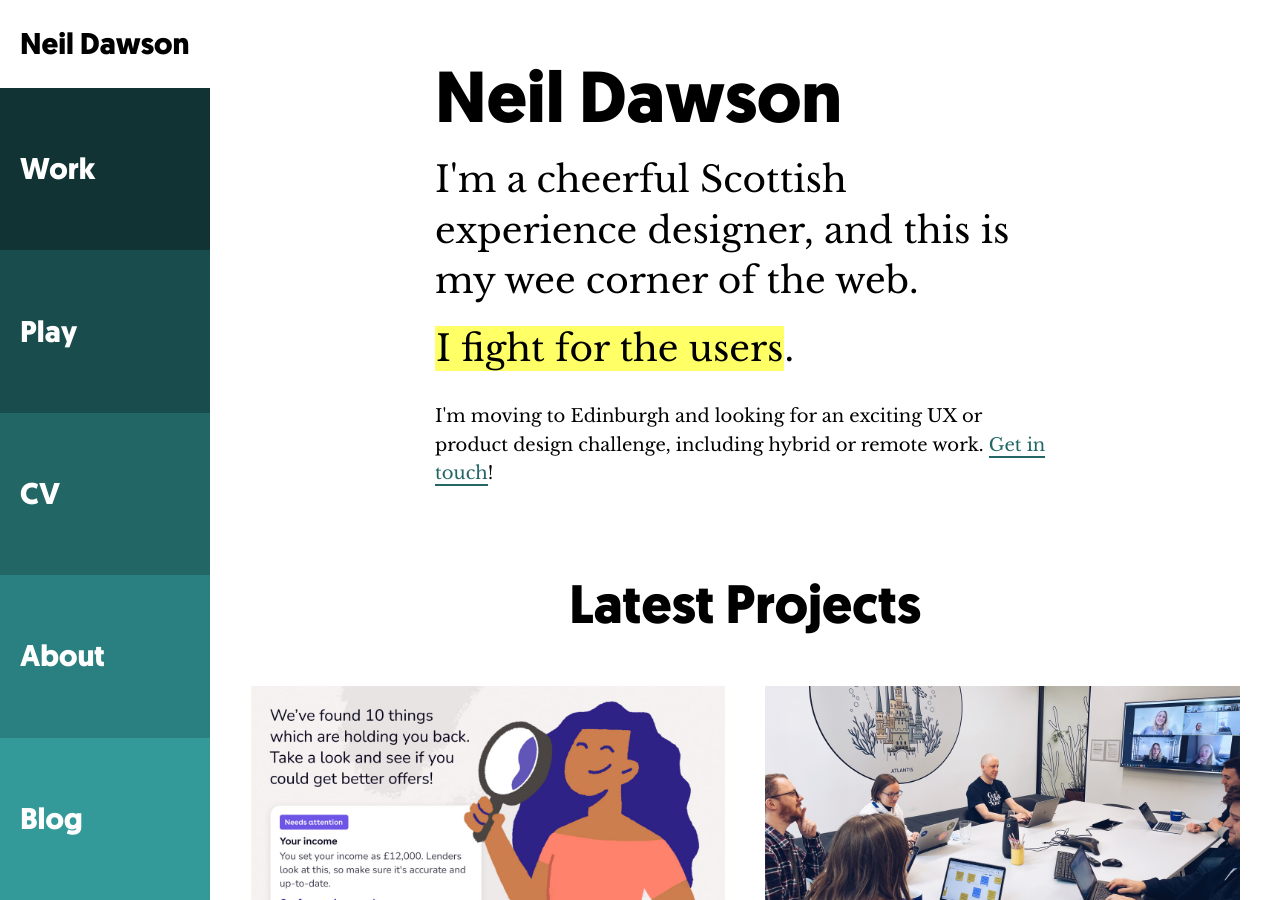
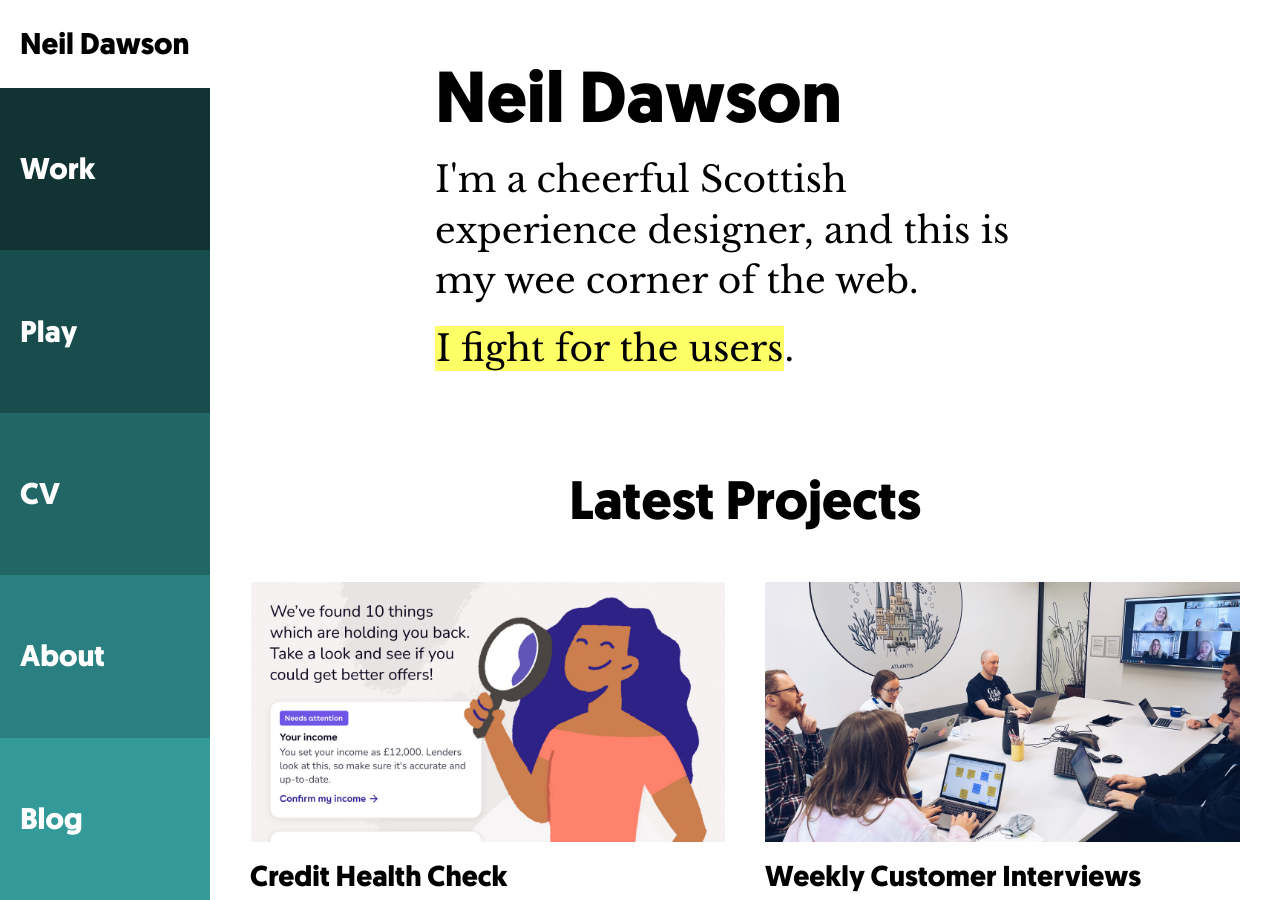
Before and after one commit to neildawson/neildawson.github.io, a Jekyll site: the page built from index.html, in a window 1280 px wide and 900 px high. Built offline with Jekyll 4.4.1, drawn with Linux system fonts in a browser that asks for light colours.

Commit message:
Removed job seeking message

```diff
--- a/index.html
+++ b/index.html
@@ -1,5 +1,5 @@
 ---
-title: Experience Designer coming to Edinburgh
+title: Experience Designer
 image: /assets/about/neil.jpg
 ---
 
@@ -9,7 +9,6 @@ image: /assets/about/neil.jpg
 
   <p class="description">I'm a cheerful Scottish experience designer, and this is my wee corner of the web.</p>
   <p class="description"><mark>I fight for the users</mark>.</p>
-  <p>I'm moving to Edinburgh and looking for an exciting UX or product design challenge, including hybrid or remote work. <a href="https://www.linkedin.com/in/neildawson/" target="_blank">Get in touch</a>!</p>
 
   <h2>Latest Projects</h2>
 
```
